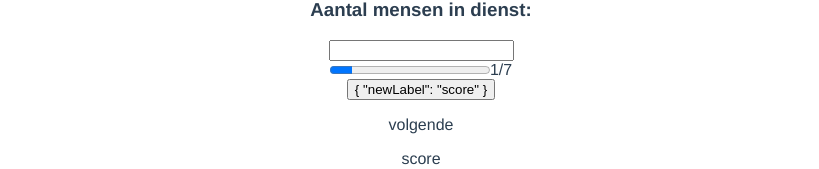
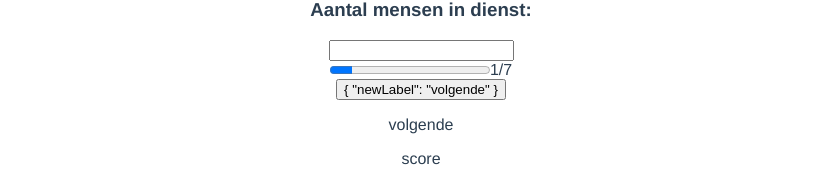
Before and after one commit to YOURFUTUREACADEMY/FoQus-Ondernemerscheck, a Vue app: page /#/vragen in a window 1280 px wide. Shown: the part 437-606 px from the top of the page, without its empty margins (219-1038 px from the left). Built offline with nearby package versions, Linux system fonts and the light colour scheme.

Commit message:
20211125 vraag Johan

```diff
--- a/src/views/vragen.vue
+++ b/src/views/vragen.vue
@@ -77,7 +77,7 @@ export default {
   computed:{
     switchLabelNxtBtn(){
       let newLabel;
-      if(this.activeStep < this.questions){
+      if(this.activeStep < this.vragen){
         newLabel = this.page.nextBtn.label;
       }
       else{
```
